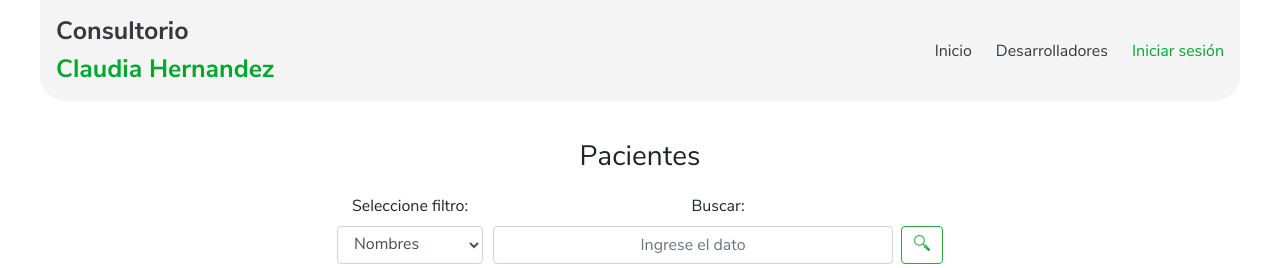
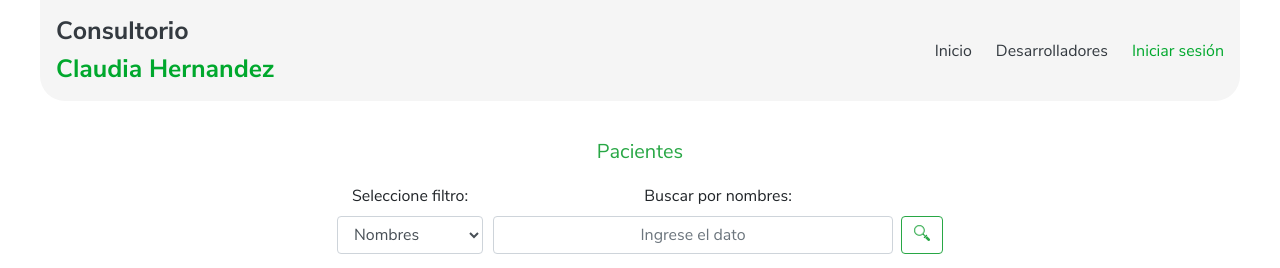
Before and after one commit to MartinMedinaRuvian/consultorio-dental-front, a Vue app: page /pacientes in a window 1280 px wide. Shown: the top 268 px of the page. Built offline with nearby package versions, Linux system fonts and the light colour scheme; no server answers.

Commit message:
Ajuste vista pacientes

```diff
--- a/src/views/Pacientes/Pacientes.vue
+++ b/src/views/Pacientes/Pacientes.vue
@@ -1,18 +1,18 @@
 <template>
 <div class="text-center">
     <Mensaje :mensaje="mensaje" />
-    <h3>Pacientes</h3>
+    <h5 class="text-success">Pacientes</h5>
     <div class="contenedor-filtro_general">
       <div class="contenedor-filtro">
         <label for="" class="col-md-12">Seleccione filtro:</label>
-        <select class="form-select form-control col-md-12" aria-label="Default select example">
+        <select class="form-select form-control col-md-12" aria-label="Seleccione el filtro" v-model="filtroPor">
           <option value="nombres" selected>Nombres </option>
           <option value="apellidos">Apellidos</option>
           <option value="identificacion">Identificación</option>
         </select>
       </div>
       <div class="contenedor-input">
-        <label for="" class="col-md-12">Buscar:</label>
+        <label for="" class="col-md-12">Buscar por {{ filtroPor }}:</label>
         <div class="contenedor-input_buscar">
           <input @keypress="verPacientes()" type="text" class="form-control text-center formulario" placeholder="Ingrese el dato" v-model="filtro">
           <button class="btn btn-outline-success ml-2" @click="verPacientes()"><span class="icon-Lupa"></span></button>
@@ -33,8 +33,9 @@ import Mensaje from '@/components/parciales/Mensaje.vue'
 export default {
     data(){
         return{
-            categorias:[],
+            pacientes:[],
             mensaje:{ver:false},
+            filtroPor: 'nombres',
             filtro:''
         }
     },
```
